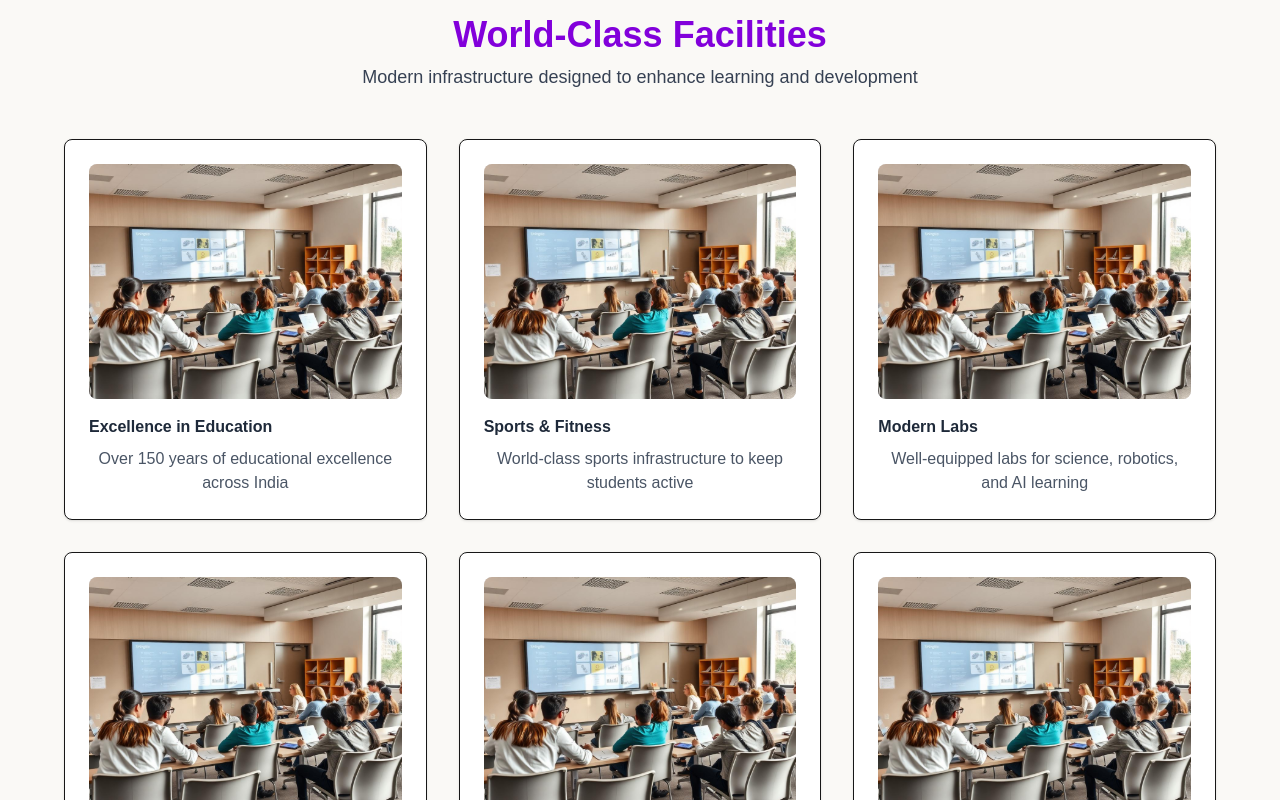
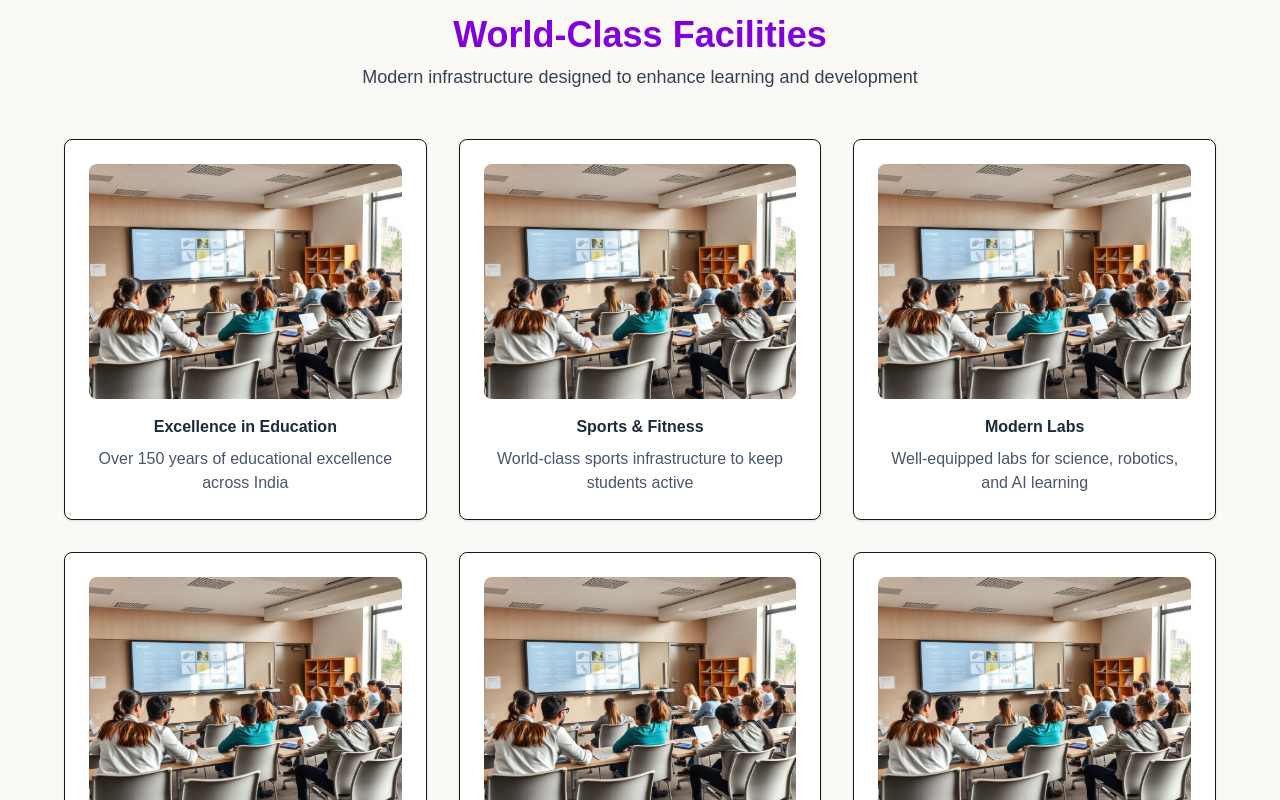
Before and after one commit to meshramaditya/Podar-school, a Next.js app: page / in a window 1280 px wide. Shown: the part 2340-3140 px from the top of the page. Built offline with nearby package versions, Linux system fonts and the light colour scheme.

Commit message:
facility card text center

```diff
--- a/src/app/page.tsx
+++ b/src/app/page.tsx
@@ -393,7 +393,7 @@ export default function Home() {
           {facilities.slice(0, visibleCount).map((facility) => (
             <div
               key={facility.id}
-              className="bg-white border rounded-lg shadow p-6 text-center transition hover:scale-105 flex flex-col items-start"
+              className="bg-white border rounded-lg shadow p-6 text-center transition hover:scale-105 flex flex-col items-center"
             >
               {/* Image */}
               <div className="w-full mb-4 rounded-lg overflow-hidden bg-gray-200">
@@ -404,8 +404,8 @@ export default function Home() {
                 />
               </div>
 
-              <h1 className="font-bold  mb-2 text-gray-800">{facility.title}</h1>
-              <p className="text-gray-600 items-start">{facility.desc}</p>
+              <h1 className="font-bold  mb-2 text-center text-gray-800">{facility.title}</h1>
+              <p className="text-gray-600 text-center">{facility.desc}</p>
             </div>
           ))}
         </div>
```
